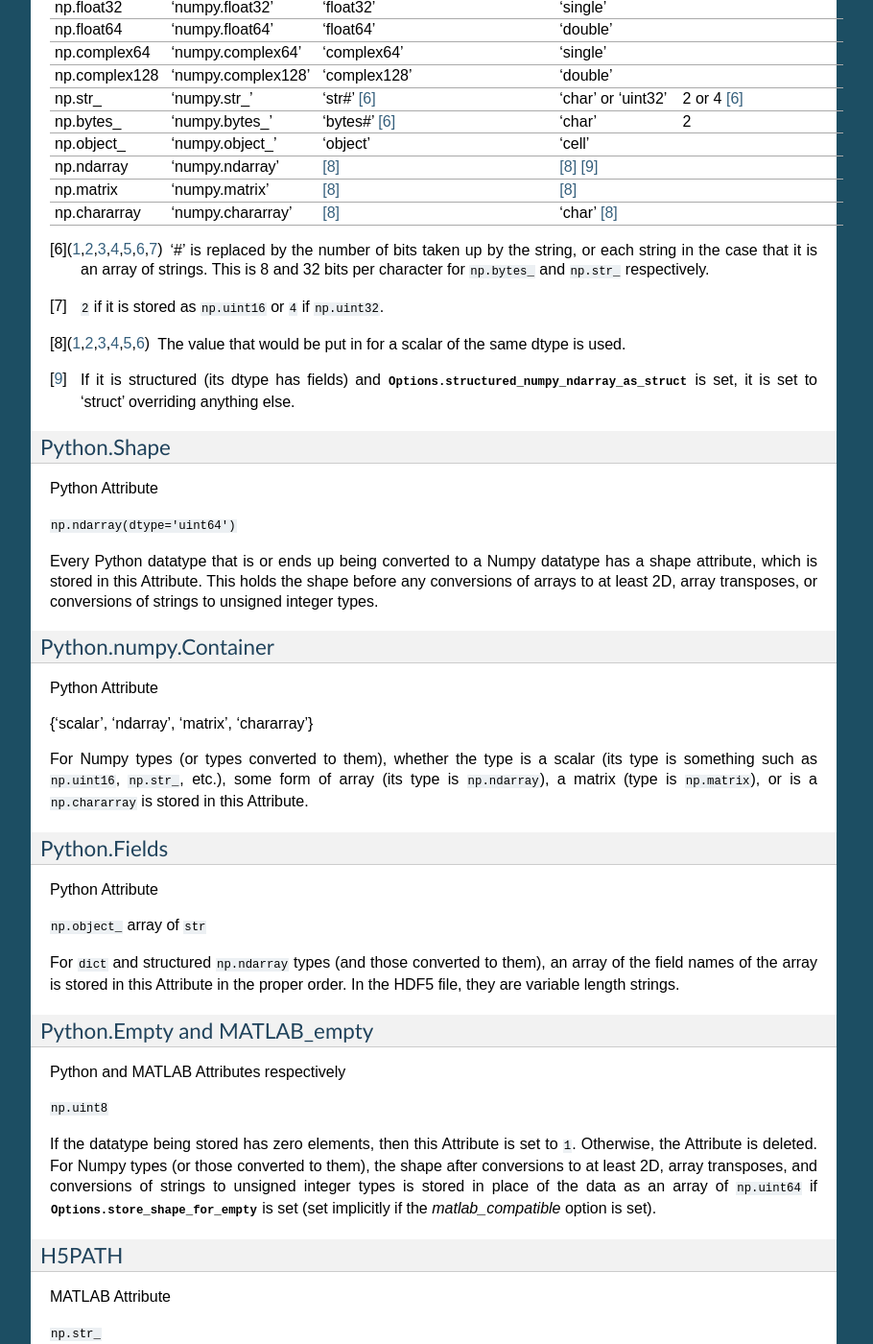
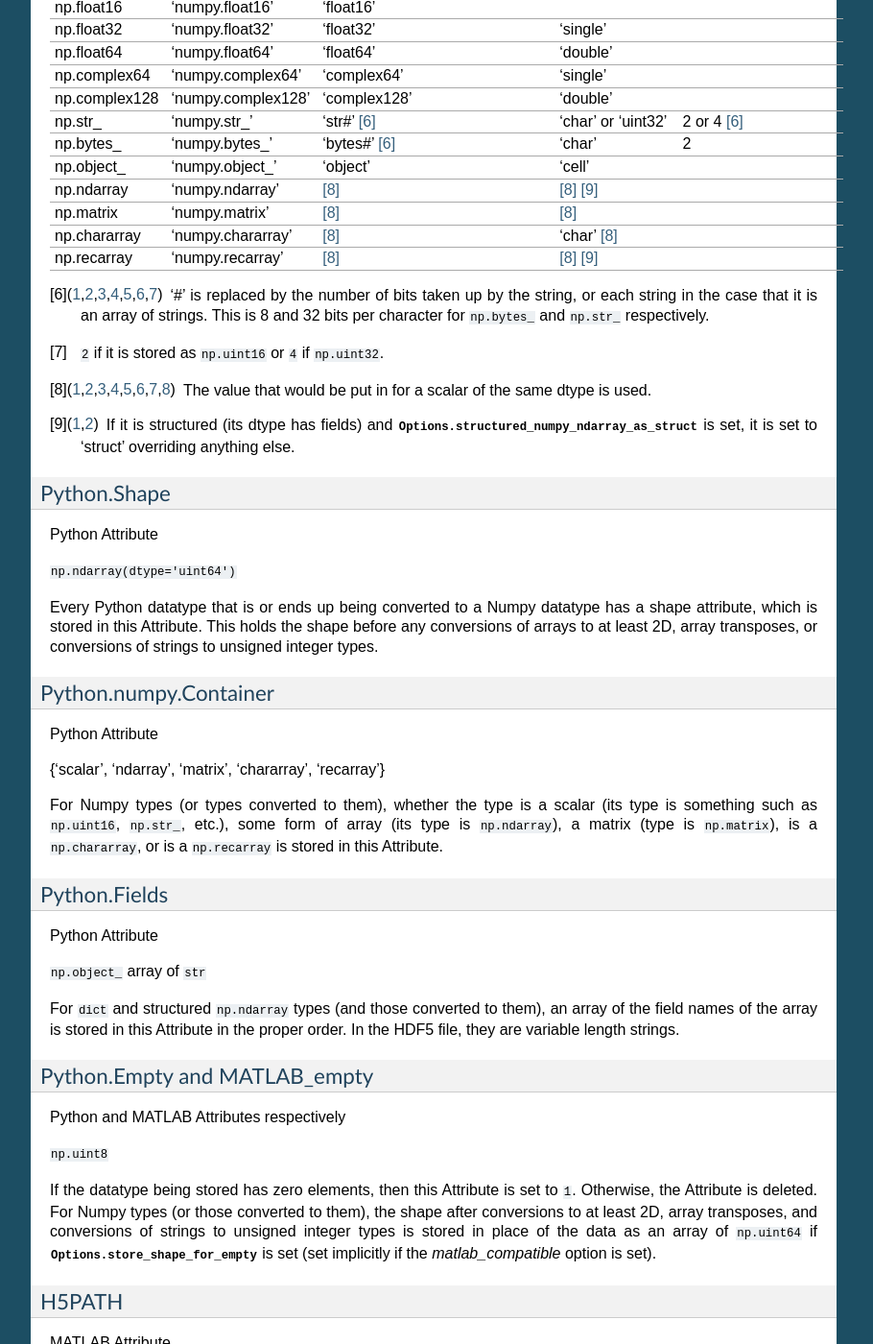
Before and after one commit to frejanordsiek/hdf5storage, a Sphinx documentation site: the page built from doc/source/storage_format.rst, in a window 1280 px wide and 1400 px high, scrolled down 2852 px. Shown: the whole window at 96% size, without its empty margins (198-1108 px from the left). Built offline with Sphinx 7.4.7, drawn with Linux system fonts in a browser that asks for light colours; formulas are drawn with MathJax 3; some of the changed text lies outside the part shown.

Commit message:
Added read/write numpy.recarray support.

```diff
--- a/README.rst
+++ b/README.rst
@@ -109,6 +109,7 @@
 np.ndarray     0.1      [5]_ [6]_                   [5]_ [6]_    0.1 [5]_
 np.matrix      0.1      [5]_                        [5]_         0.1 [5]_
 np.chararray   0.1      [5]_                        [5]_         0.1 [5]_
+np.recarray    0.1      structured np.ndarray       [5]_ [6]_    0.1 [5]_
 =============  =======  ==========================  ===========  ==========
 
 .. [1] Depends on the selected options. Always ``np.uint8`` when doing
--- a/doc/source/hdf5storage.Marshallers.rst
+++ b/doc/source/hdf5storage.Marshallers.rst
@@ -72,7 +72,7 @@
 
    .. autoinstanceattribute:: NumpyScalarArrayMarshaller.types
       :annotation: = [np.ndarray, np.matrix,
-                      np.chararray,
+                      np.chararray, np.core.records.recarray,
                       np.bool_, np.void,
                       np.uint8, np.uint16, np.uint32, np.uint64,
                       np.int8, np.int16, np.int32, np.int64,
@@ -82,7 +82,7 @@
 
    .. autoinstanceattribute:: NumpyScalarArrayMarshaller.python_type_strings
       :annotation: = ['numpy.ndarray', 'numpy.matrix',
-                      'numpy.chararray',
+                      'numpy.chararray', 'numpy.recarray',
                       'numpy.bool_', 'numpy.void',
                       'numpy.uint8', 'numpy.uint16',
                       'numpy.uint32', 'numpy.uint64', 'numpy.int8',
--- a/doc/source/storage_format.rst
+++ b/doc/source/storage_format.rst
@@ -85,6 +85,7 @@
 np.ndarray     0.1      not or Group of contents [5]_         Dataset or Group [5]_
 np.matrix      0.1      np.ndarray                            Dataset
 np.chararray   0.1      np.bytes\_ or np.uint16/32 [2]_ [3]_  Dataset
+np.recarray    0.1      structued np.ndarray [5]_             Dataset or Group [5]_
 =============  =======  ====================================  =====================
 
 .. [1] Depends on the selected options. Always ``np.uint8`` when
@@ -170,6 +171,7 @@
 np.ndarray     'numpy.ndarray'      [8]_                         [8]_ [9]_
 np.matrix      'numpy.matrix'       [8]_                         [8]_
 np.chararray   'numpy.chararray'    [8]_                         'char' [8]_
+np.recarray    'numpy.recarray'     [8]_                         [8]_ [9]_
 =============  ===================  ===========================  ==================  =================
 
 .. [6] '#' is replaced by the number of bits taken up by the string, or
@@ -201,12 +203,13 @@
 
 Python Attribute
 
-{'scalar', 'ndarray', 'matrix', 'chararray'}
+{'scalar', 'ndarray', 'matrix', 'chararray', 'recarray'}
 
 For Numpy types (or types converted to them), whether the type is a
 scalar (its type is something such as ``np.uint16``, ``np.str_``, etc.),
 some form of array (its type is ``np.ndarray``), a matrix (type
-is ``np.matrix``), or is a ``np.chararray`` is stored in this Attribute.
+is ``np.matrix``), is a ``np.chararray``, or is a ``np.recarray`` is
+stored in this Attribute.
 
 Python.Fields
 -------------
```
Also changed, not shown: 1 other file.
